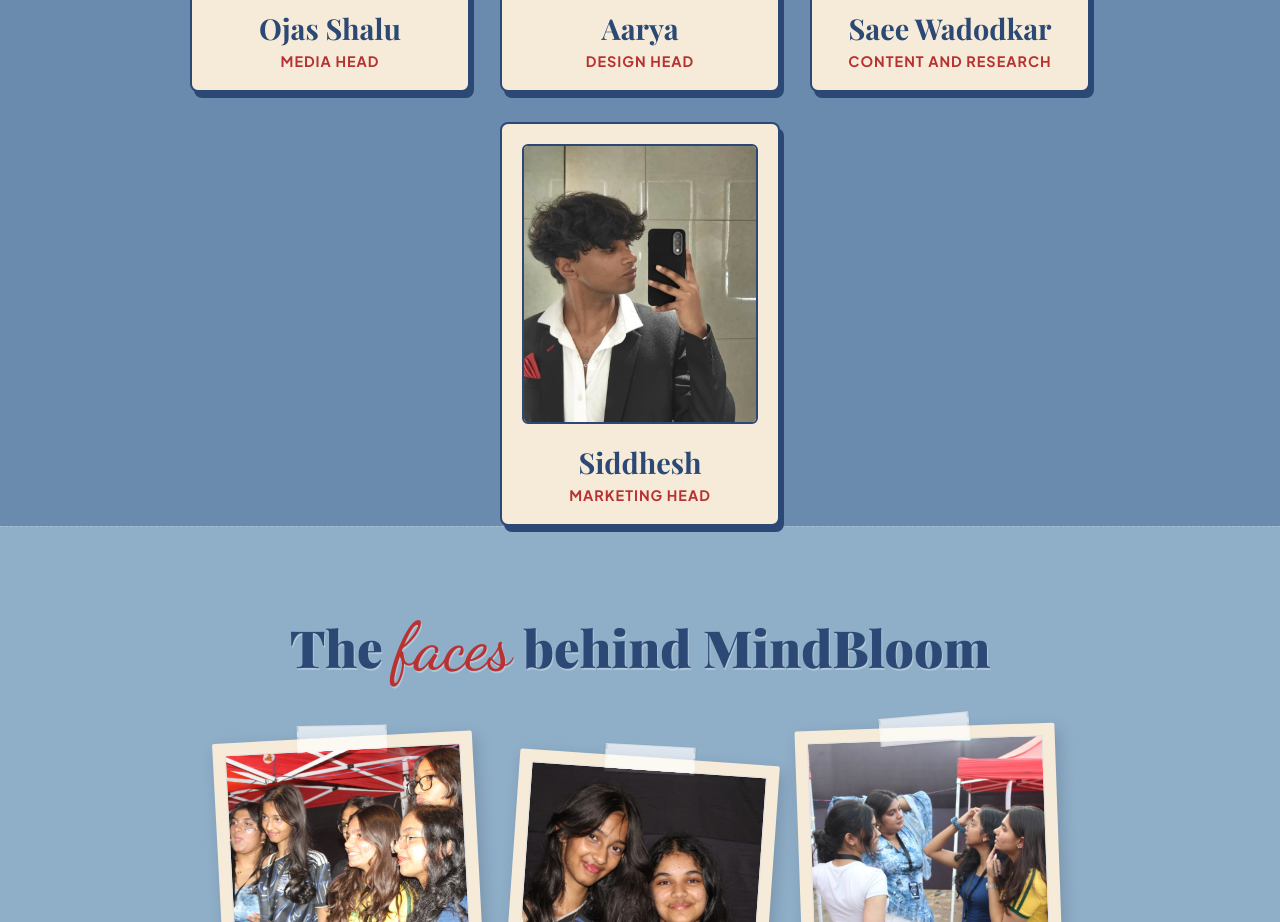
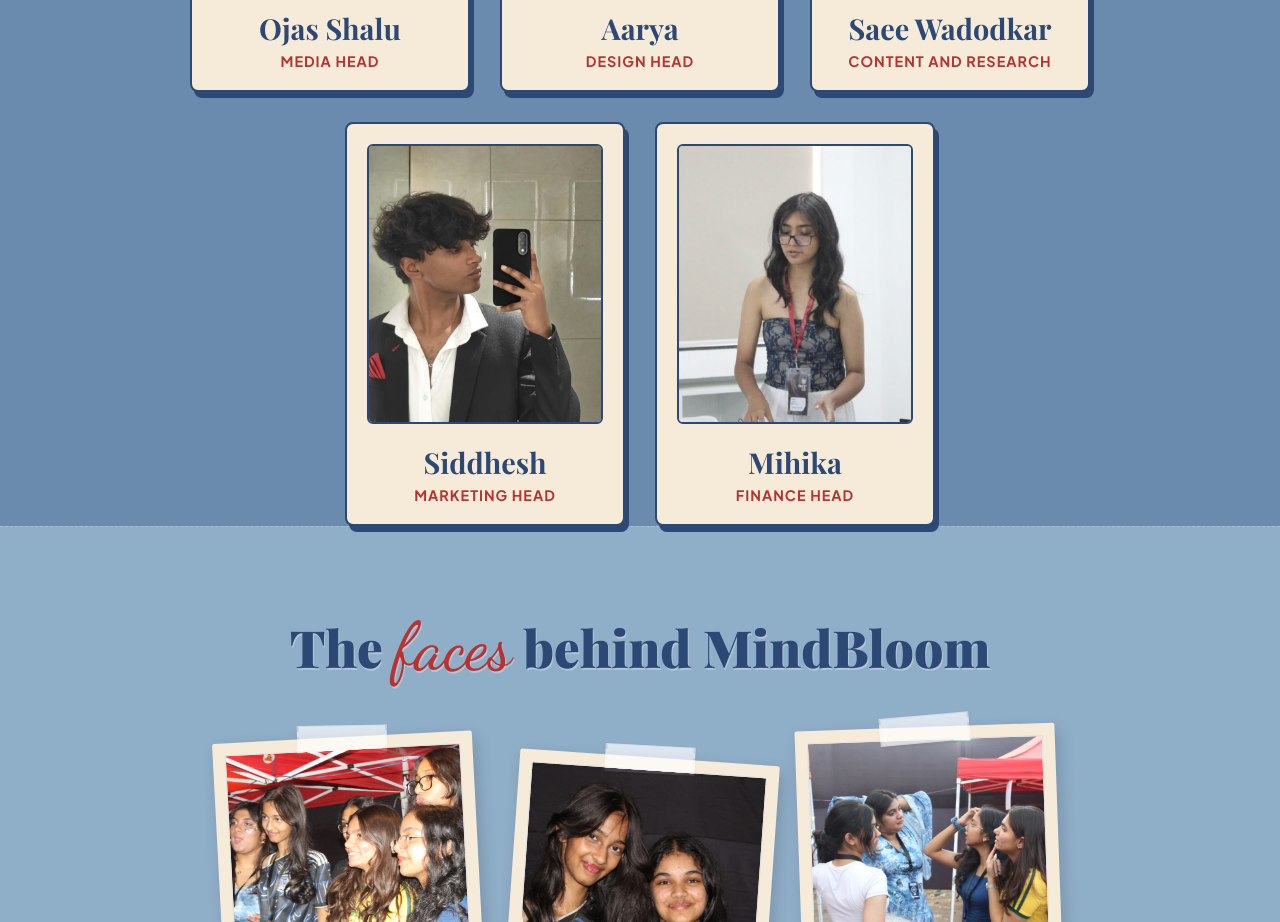
Before and after one commit to ibeastmanish/Project-Mindbloom, a website: page index.html in a window 1280 px wide. Shown: the part 6460-7382 px from the top of the page. Drawn offline with nearby package versions, Linux system fonts and the light colour scheme; no server answers; a web font is replaced by a local one.

Commit message:
Add Mihika Finance Head profile card

```diff
--- a/index.html
+++ b/index.html
@@ -2040,6 +2040,11 @@
         <div class="meet-name">Siddhesh</div>
         <div class="meet-role">Marketing Head</div>
       </div>
+      <div class="meet-card fade-up">
+        <img src="images/team/finance-mihika.png" alt="Mihika - Finance Head" class="meet-photo" loading="lazy" />
+        <div class="meet-name">Mihika</div>
+        <div class="meet-role">Finance Head</div>
+      </div>
     </div>
   </div>
 </section>
```
Also changed, not shown: images/team/finance-mihika.png (added).
